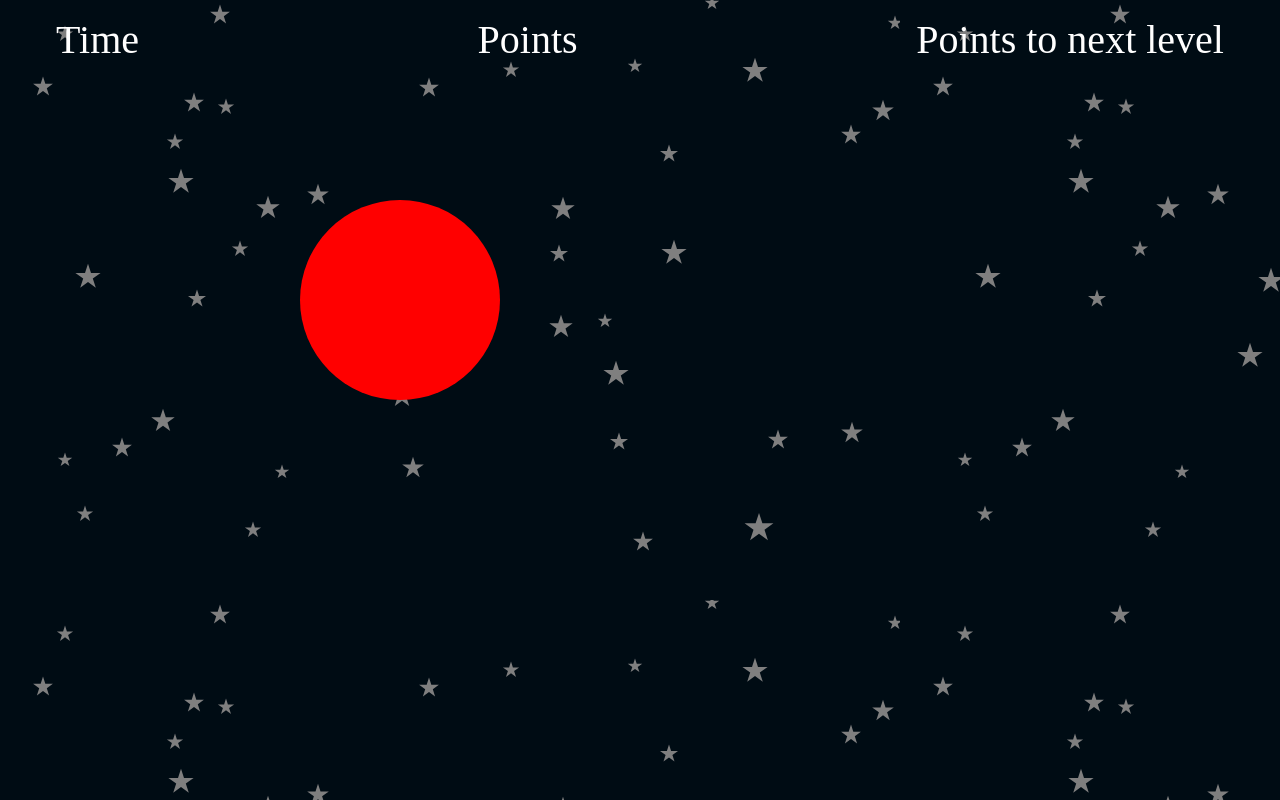
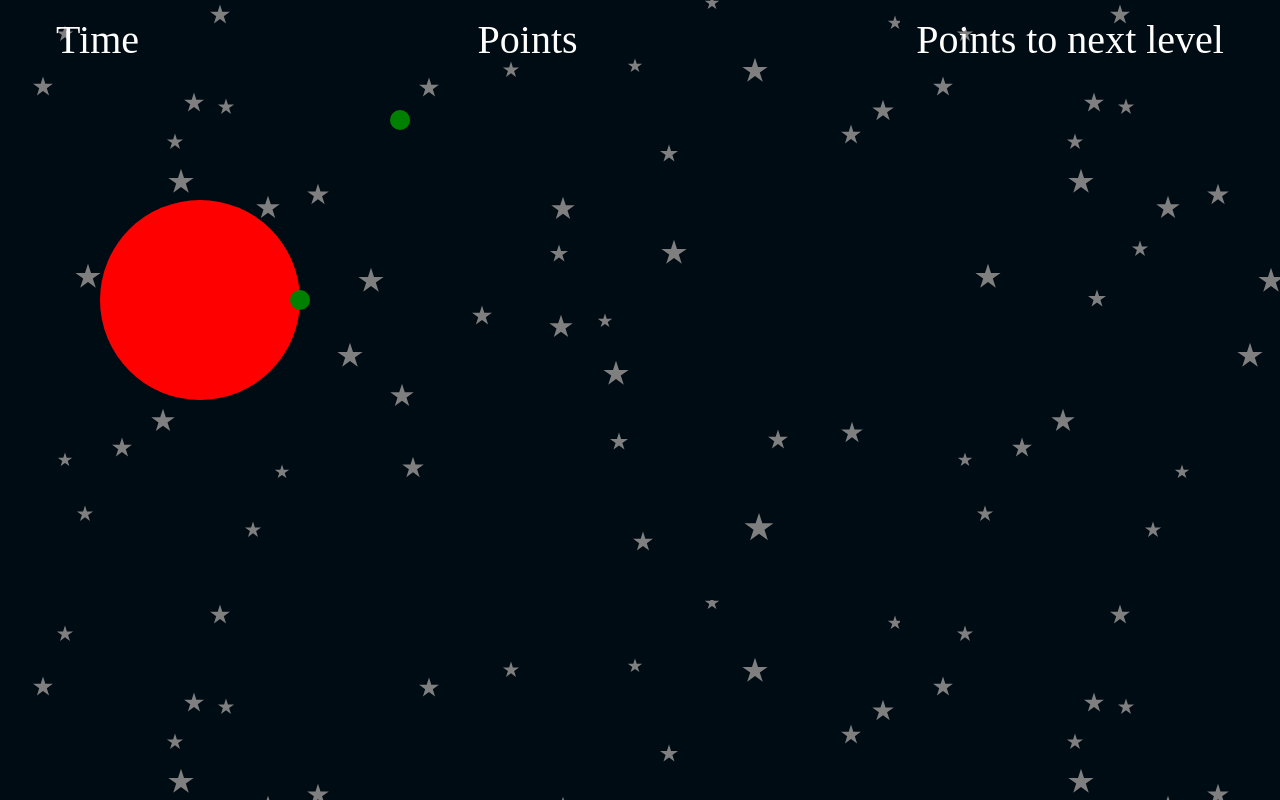
Before and after one commit to GrzegorzBanaszak/caught-ball, a React (Create React App) app: page / in a window 1280 px wide. Built offline with nearby package versions, Linux system fonts and the light colour scheme; a web font is replaced by a local one.

Commit message:
Aniamtion for ball click

```diff
--- a/src/components/Ball.tsx
+++ b/src/components/Ball.tsx
@@ -1,27 +1,62 @@
 import React from "react";
-import styled from "styled-components";
+import { useState } from "react";
+import styled, { Keyframes, keyframes } from "styled-components";
 import "../styles/ball.css";
 
+//Props interface for Ball
 interface IBallProps {
   size: number;
   positionX: number;
   positionY: number;
   color: string;
+  isClick?: boolean;
 }
+
+const animation = (color: string): Keyframes => {
+  return keyframes`
+  to{
+    box-shadow: 0 0 .3rem #fff,
+              0 0 .3rem #fff,
+              0 0 3rem ${color},
+              0 0 0.8rem ${color},
+              0 0 2.8rem ${color},
+              inset 0 0 1.3rem ${color};
+  }
+`;
+};
+
+//Div styled element
 const BallElement = styled.div<IBallProps>`
   width: ${(props) => `${props.size}px`};
   height: ${(props) => `${props.size}px`};
   border-radius: 50%;
   background-color: ${(props) => `${props.color}`};
   position: absolute;
-  z-index:3 ;
-  top: ${(props) => `${props.positionX}px`};
-  left: ${(props) => `${props.positionY}px`};
+  z-index: 3;
+  top: ${(props) => `${props.positionY}px`};
+  left: ${(props) => `${props.positionX}px`};
+  transform: translate(-50%, -50%);
+  animation-name: ${(props) => (props.isClick ? animation(props.color) : "")};
+  animation-duration: 0.5s;
 `;
 
-const Ball: React.FC<IBallProps> = ({ size, positionX, positionY, color }): JSX.Element => {
-  return <BallElement size={size} positionX={positionX
-  } positionY={positionY} color={color}></BallElement>;
+const Ball: React.FC<IBallProps> = ({
+  size,
+  positionX,
+  positionY,
+  color,
+}): JSX.Element => {
+  const [isClick, setIsClick] = useState<boolean>(false);
+  return (
+    <BallElement
+      onClick={() => setIsClick(true)}
+      size={size}
+      positionX={positionX}
+      positionY={positionY}
+      color={color}
+      isClick={isClick}
+    ></BallElement>
+  );
 };
 
 export default Ball;
--- a/src/components/Canvas.tsx
+++ b/src/components/Canvas.tsx
@@ -12,13 +12,27 @@ const Canvas: React.FC = (): JSX.Element => {
     positionY: 300,
     color: "red",
     points: 300
+  },
+  {
+    size: 20,
+    positionX: 300,
+    positionY: 300,
+    color: "green",
+    points: 300
+  },
+  {
+    size: 20,
+    positionX: 400,
+    positionY: 120,
+    color: "green",
+    points: 300
   }])
   return (
     <main style={{ backgroundImage: `url(${bg})` }} className="canvas-container">
       <Navigation />
       {balls.map((item, index) => {
         const { size, positionX, positionY, color } = item
-        return <Ball size={size} positionX={positionX} positionY={positionY} color={color} />
+        return <Ball key={index} size={size} positionX={positionX} positionY={positionY} color={color} />
       })}
     </main>
   )
```
